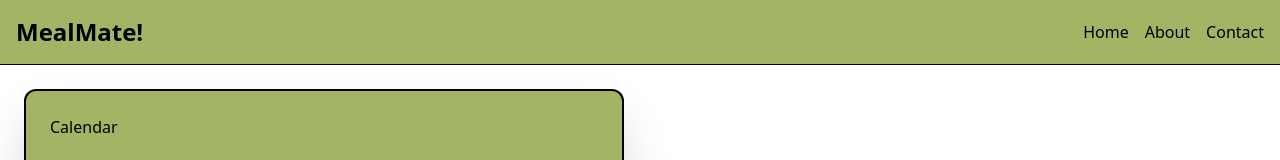
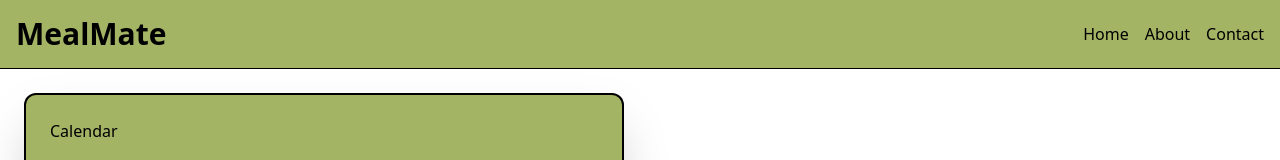
Before and after one commit to AaronLopezBarros/mealMate, a Next.js app: page / in a window 1280 px wide. Shown: the top 160 px of the page. Built offline with nearby package versions, Linux system fonts and the light colour scheme.

Commit message:
feat: create quickly navbar

```diff
--- a/src/components/Navbar.tsx
+++ b/src/components/Navbar.tsx
@@ -1,15 +1,15 @@
 export const Navbar = () => {
   return (
     <div className='bg-primary flex items-center justify-between border-b border-black p-4 text-black'>
-      <div className='text-2xl font-bold'>MealMate!</div>
+      <h1 className='text-3xl font-bold'>MealMate</h1>
       <div className='space-x-4'>
-        <a href='#' className='hover:text-gray-300'>
+        <a href='#' className='hover:underline'>
           Home
         </a>
-        <a href='#' className='hover:text-gray-300'>
+        <a href='#' className='hover:underline'>
           About
         </a>
-        <a href='#' className='hover:text-gray-300'>
+        <a href='#' className='hover:underline'>
           Contact
         </a>
       </div>
```
